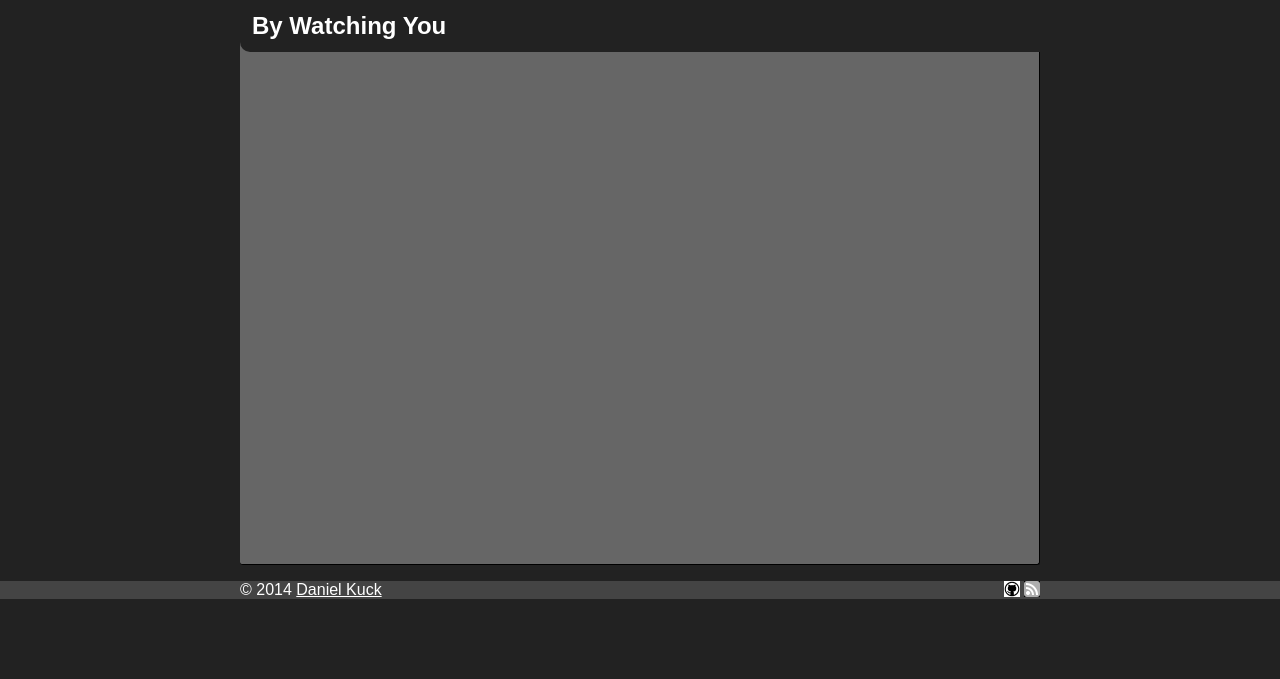
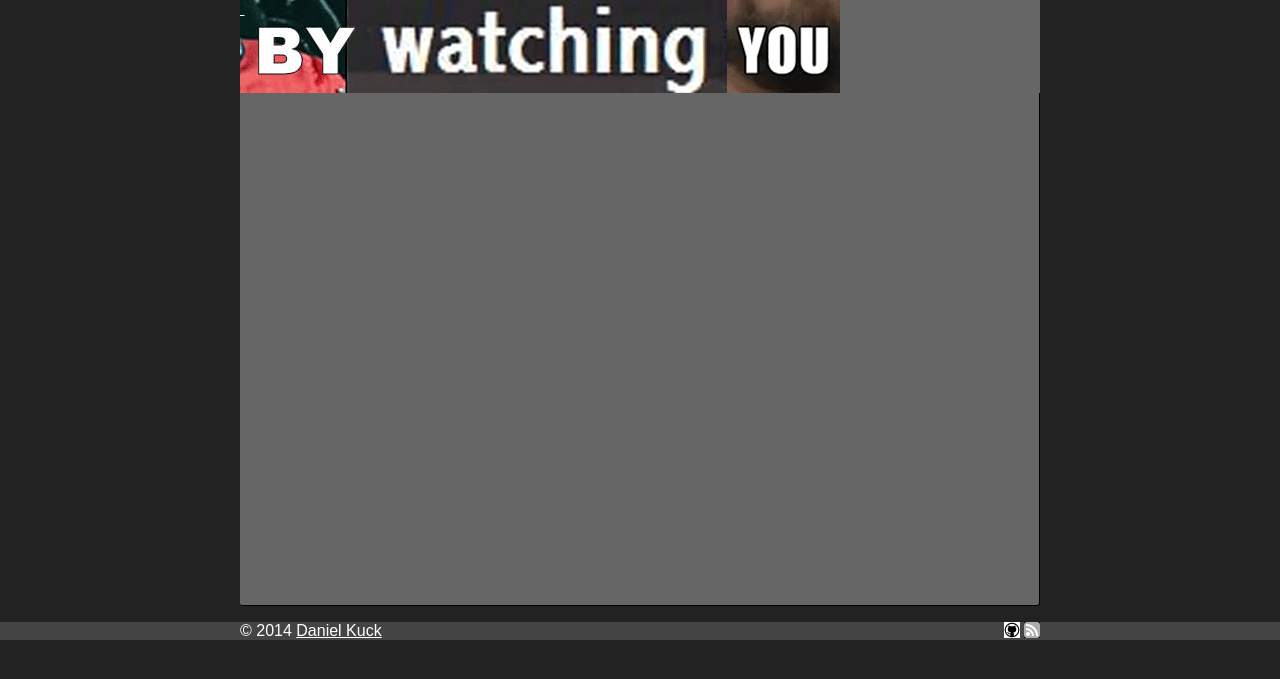
Before and after one commit to dankuck/by-watching-you, a Jekyll site: the page built from index.html, in a window 1280 px wide. Shown: the top 679 px of the page. Built offline with Jekyll 4.4.1, drawn with Linux system fonts in a browser that asks for light colours.

Commit message:
Use the banner

```diff
--- a/_includes/header.html
+++ b/_includes/header.html
@@ -103,8 +103,8 @@
 		-->
 		<div style="margin-bottom: 1em;" class="page-width-limiter">
 			<div class="title-nav-background">
-				<h2 class="title-nav">
-					<a href="/">By Watching You</a>
-				</h2>
+				<div style="width: 800px; height: 93px; margin: 0">
+					<a href="/" style="display: block; width: 600px; height: 93px; background-image: url(/assets/BWY-Title.png); background-repeat: no-repeat;">&nbsp;</a>
+				</div>
 			</div>
 			<div class="major-content">
```
